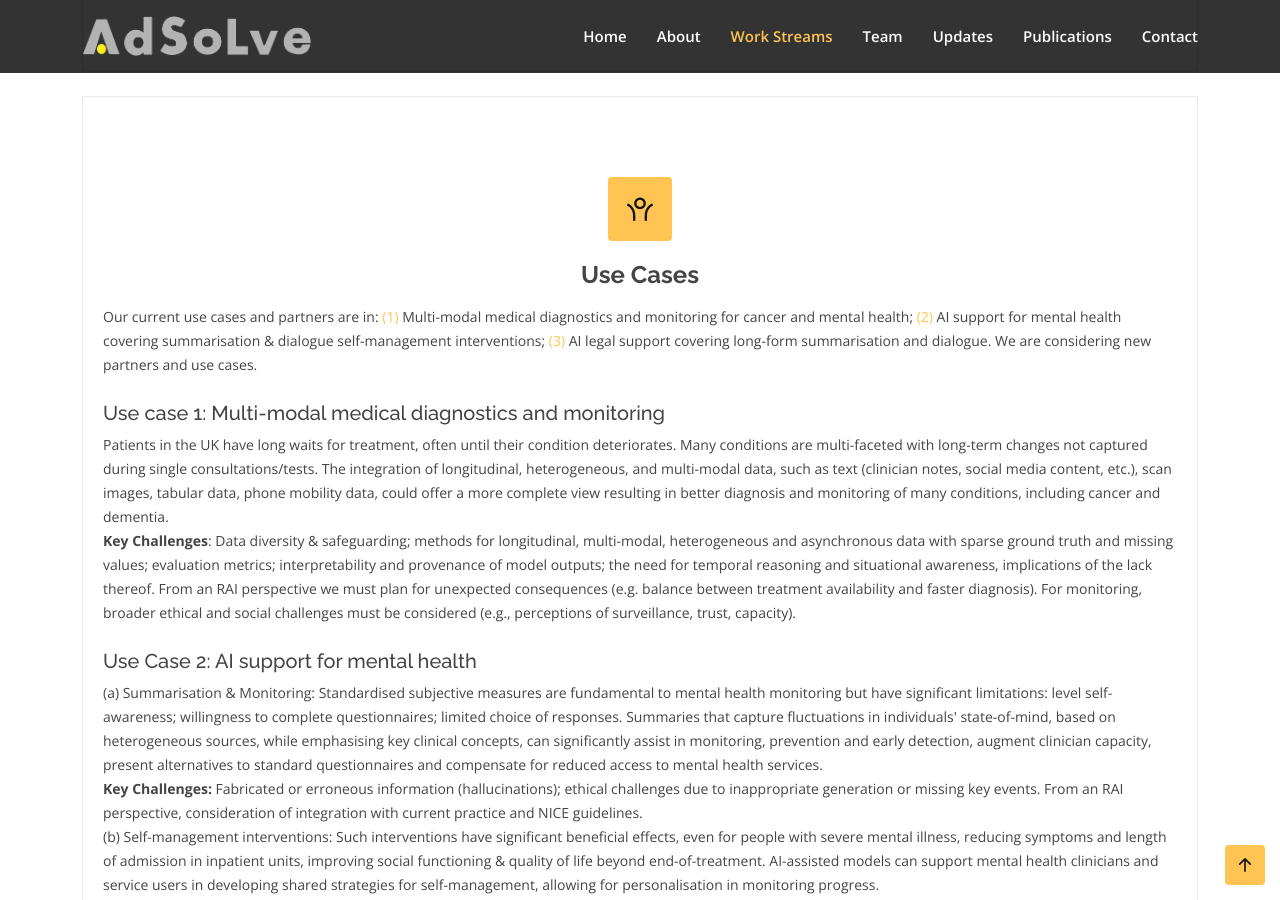
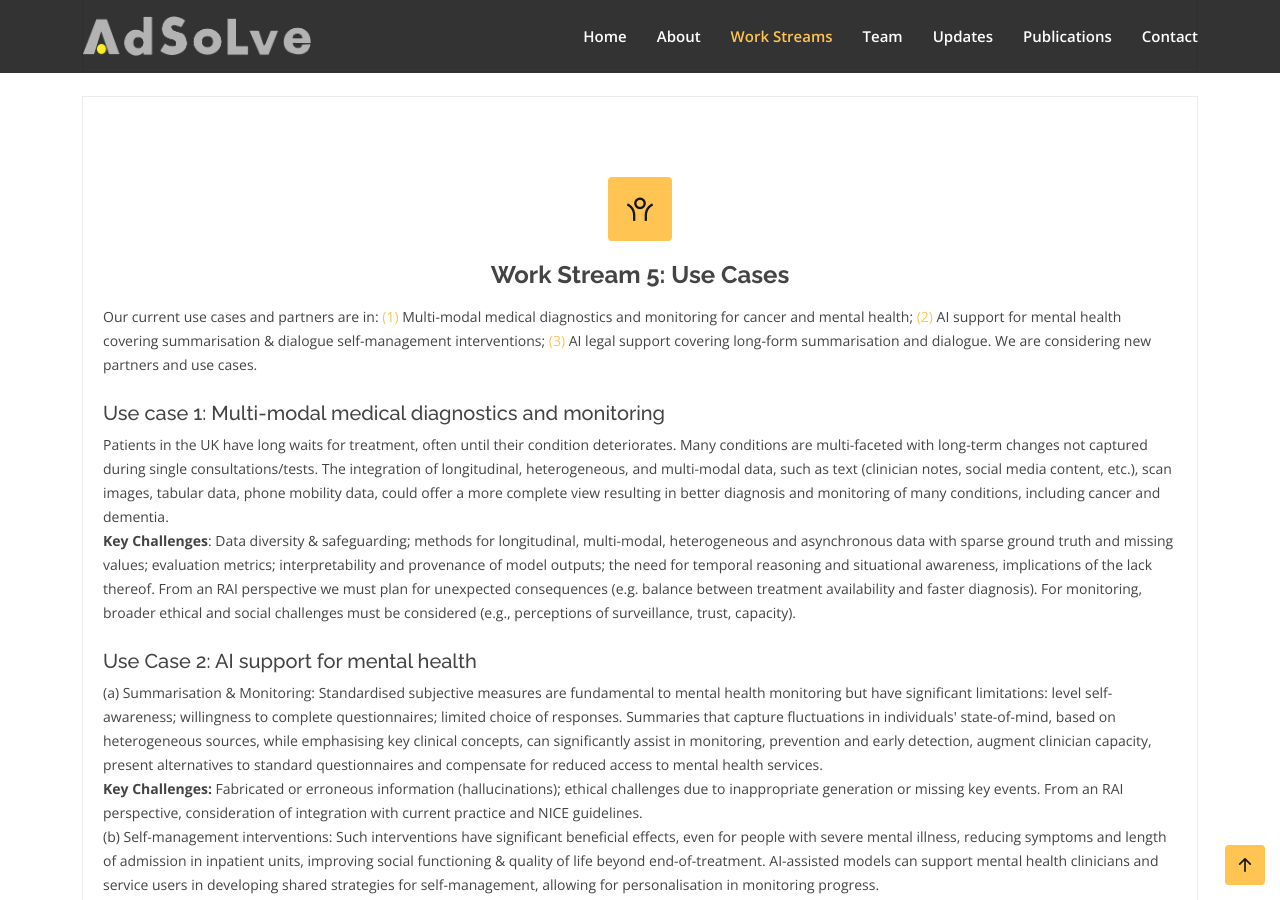
Before and after one commit to adsolve/adsolve.github.io, a Jekyll site: the page built from index.md, in a window 1280 px wide and 900 px high, scrolled down 5067 px. Built offline with Jekyll 4.4.1, drawn with Linux system fonts in a browser that asks for light colours.

Commit message:
Fix use cases hyperlink

```diff
--- a/_includes/WP.html
+++ b/_includes/WP.html
@@ -163,7 +163,7 @@
 
     <div class="icon-box1">
       <div id="ws5" class="icon"><i class="ri-open-arm-line"></i></div>
-      <h4>Use Cases</h4>
+      <h4>Work Stream 5: Use Cases</h4>
       <p>Our current use cases and partners are in:
         <a href="#ws5a">(1)</a> Multi-modal medical diagnostics and monitoring for cancer and mental health;
         <a href="#ws5b">(2)</a> AI support for mental health covering summarisation & dialogue self-management
@@ -172,7 +172,7 @@
         We are considering new partners and use cases.
       </p>
       <br>
-      <div class="header" id="ws5b">
+      <div class="header" id="ws5a">
         <h5>Use case 1: Multi-modal medical diagnostics and monitoring</h5>
       </div>
       <p>Patients in the UK have long waits for treatment, often until their condition deteriorates. Many conditions
@@ -209,7 +209,7 @@
         patient & clinician needs; acceptability by patients (positively viewed vs fears of abandonment or exclusion);
         integration challenges with services care.</p>
       <br>
-      <div class="header" id="ws5b">
+      <div class="header" id="ws5c">
         <h5>Use case 3: AI legal support</h5>
       </div>
       <p>The UK legal services market is the second largest in the world, employing >300,000 people and worth ~£43
```
